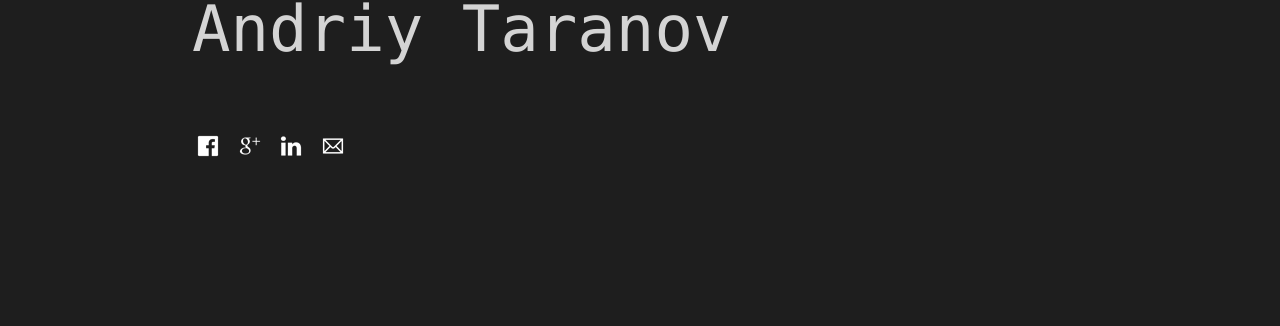
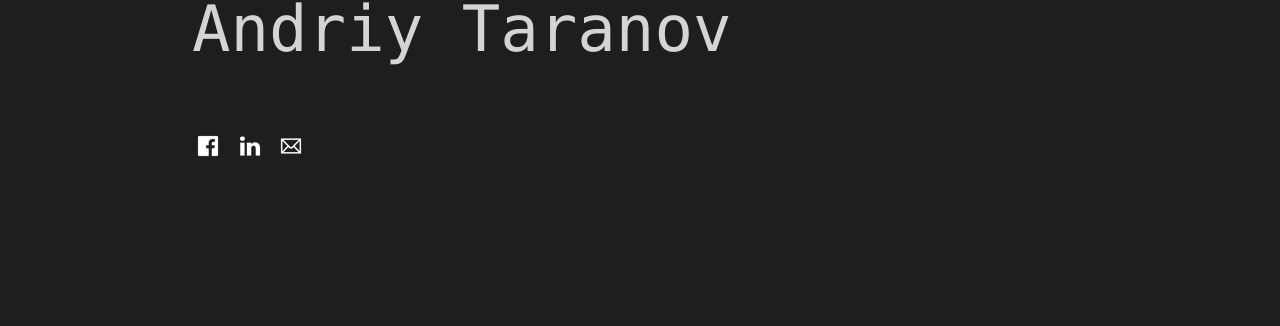
Before and after one commit to taranich/taranich.github.io, a Jekyll site: the page built from index.html, in a window 1280 px wide. Shown: the part 179-505 px from the top of the page. Built offline with Jekyll 4.4.1, drawn with Linux system fonts in a browser that asks for light colours.

Commit message:
Updates to main page

```diff
--- a/index.html
+++ b/index.html
@@ -2,10 +2,11 @@
 layout: default
 active_page: main-page
 ---
-<p class="presenter">Andriy Taranov</p>
-<ul class="contact-bar">
-    <li class="contact-bar"><a href="https://www.facebook.com/profile.php?id=100002490730581"><img src="images/Facebook.png"></a></li>
-    <li class="contact-bar"><a href="https://plus.google.com/105410857149007791286"><img src="images/Google+.png"></a></li>
-    <li class="contact-bar"><a href="https://www.linkedin.com/in/andriy-taranov-4175a825/"><img src="images/LinkedIn.png"></a></li>
-    <li class="contact-bar"><a href='&#109;ai&#108;to&#58;and%72iy&#46;t%&#54;1&#114;a&#110;&#37;6F%7&#54;%4&#48;g&#109;a%69l&#46;com'><img src="images/Email.png"></a></li>
-</ul>
+<p class="presenter">Andriy Taranov
+    <ul class="contact-bar">
+        <li class="contact-bar"><a href="https://www.facebook.com/profile.php?id=100002490730581"><img src="images/Facebook.png"></a></li>
+        <!-- <li class="contact-bar"><a href="https://plus.google.com/105410857149007791286"><img src="images/Google+.png"></a></li> -->
+        <li class="contact-bar"><a href="https://www.linkedin.com/in/andriy-taranov-4175a825/"><img src="images/LinkedIn.png"></a></li>
+        <li class="contact-bar"><a href='&#109;ai&#108;to&#58;and%72iy&#46;t%&#54;1&#114;a&#110;&#37;6F%7&#54;%4&#48;g&#109;a%69l&#46;com'><img src="images/Email.png"></a></li>
+    </ul>
+</p>
```
